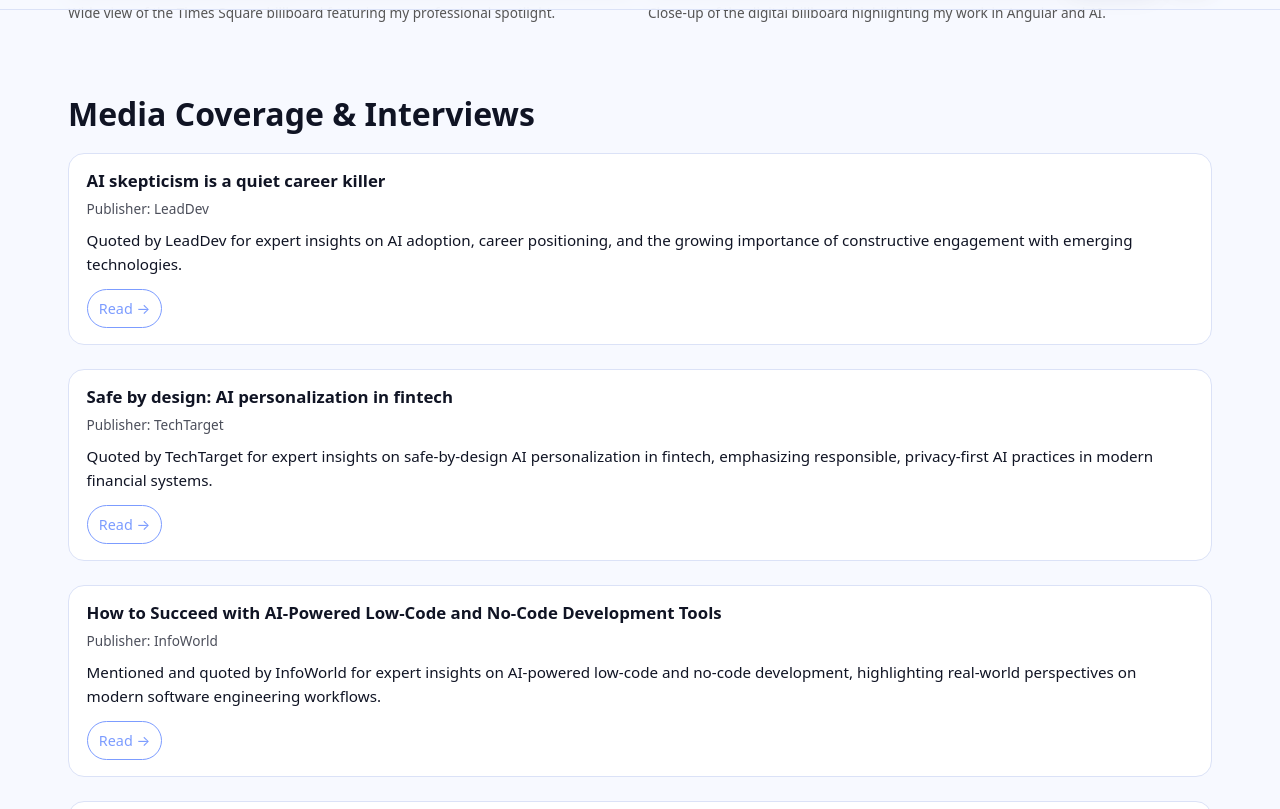
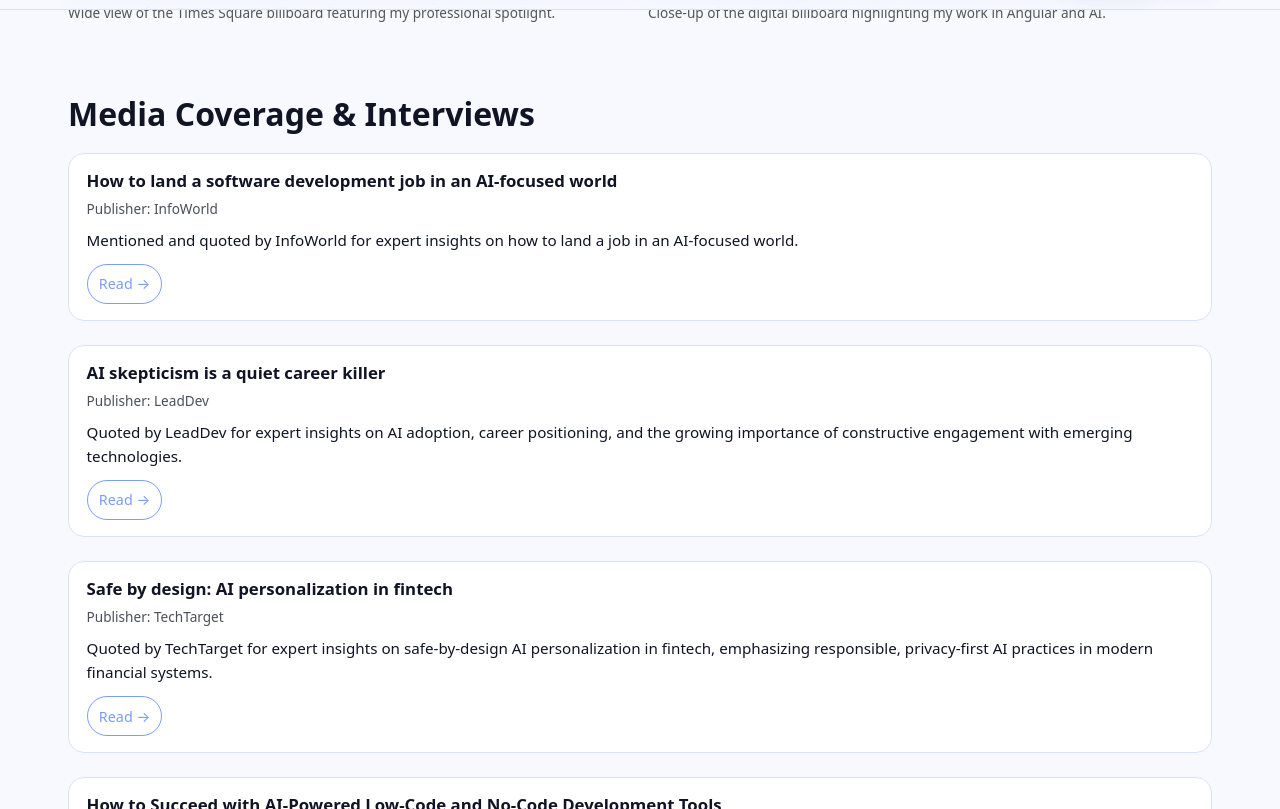
Before and after one commit to sonukapoor/sonukapoor-site.com, a Jekyll site: the page built from media.md, in a window 1280 px wide and 900 px high, scrolled down 797 px, cut to the strip 91-900 px from the top of the window. Built offline with Jekyll 4.4.1, drawn with Linux system fonts in a browser that asks for light colours.

Commit message:
add info-world mention

```diff
--- a/media.md
+++ b/media.md
@@ -224,6 +224,13 @@
             name: "AI skepticism is a quiet career killer"
             url: "https://leaddev.com/career-development/ai-skepticism-is-a-quiet-career-killer"
             about: { "@id": "https://sonukapoor.com/#person" }
+        - "@type": "ListItem"
+          position: 22
+          item:
+            "@type": "NewsArticle"
+            name: "How to land a software development job in an AI-focused world"
+            url: "https://www.infoworld.com/article/4147116/how-to-land-a-software-development-job-in-an-ai-focused-world.html"
+            about: { "@id": "https://sonukapoor.com/#person" }
 ---
 
 I’ve been featured, quoted, and publicly recognized across leading publications, interviews, and high-visibility showcases that highlight my work in Angular, AI, and enterprise technology.
@@ -270,6 +277,19 @@
 <h2 class="media-section-title">Media Coverage & Interviews</h2>
 
 <div class="cards">
+
+  <div class="card">
+    <h2>How to land a software development job in an AI-focused world</h2>
+    <div class="card-meta">Publisher: InfoWorld</div>
+    <p class="card-desc">
+      Mentioned and quoted by InfoWorld for expert insights on how to land a job in an AI-focused world.
+    </p>
+    <div class="card-actions">
+      <a href="https://www.infoworld.com/article/4147116/how-to-land-a-software-development-job-in-an-ai-focused-world.html" target="_blank" rel="noopener">
+        Read →
+      </a>
+    </div>
+  </div>
 
 <div class="card">
     <h2>AI skepticism is a quiet career killer</h2>
```
